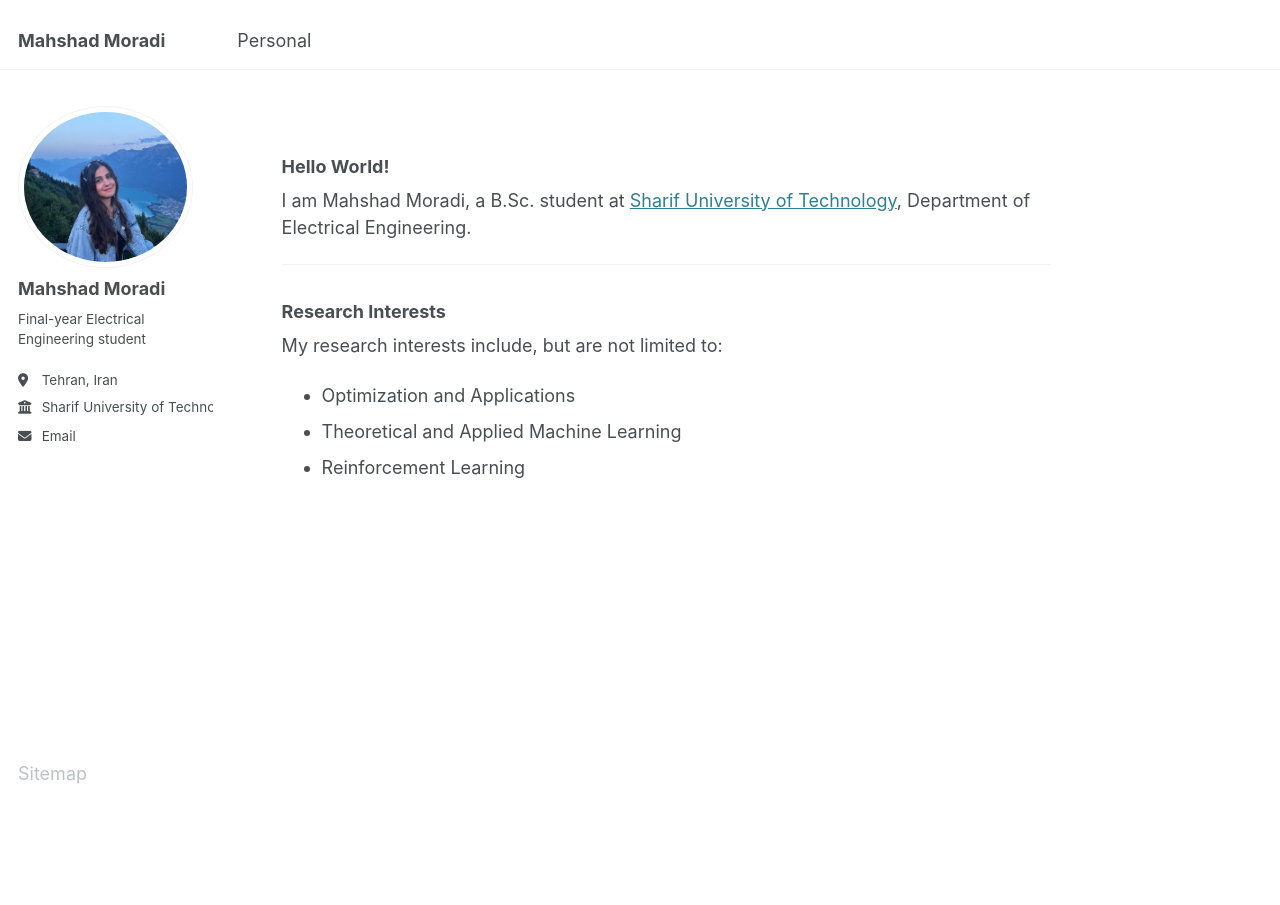
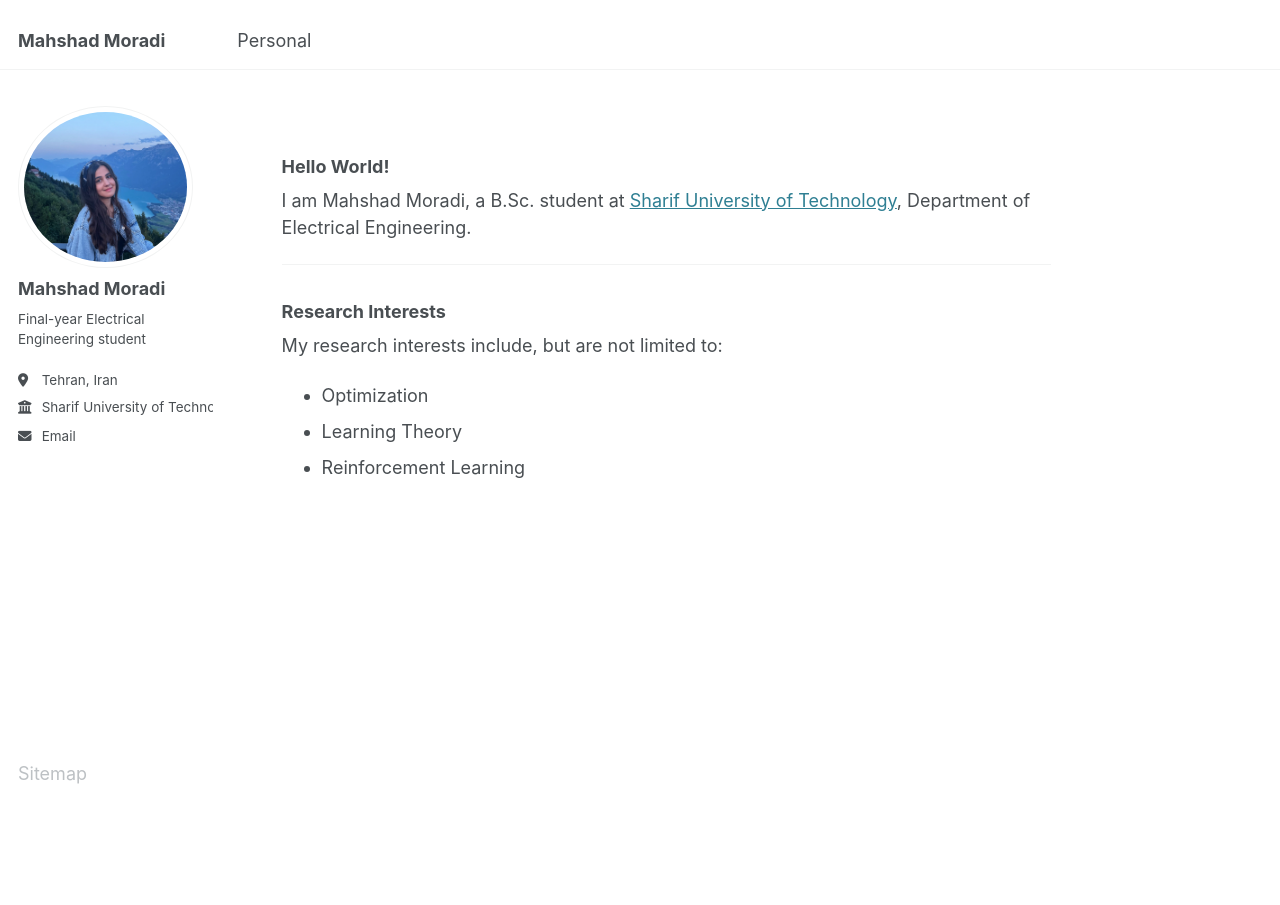
Before and after one commit to mahshadmoradi/mahshadmoradi.github.io, a Jekyll site: the page built from _pages/about.md, in a window 1280 px wide. Built offline with Jekyll 4.4.1, drawn with Linux system fonts in a browser that asks for light colours; a script that is not in the unit is left out.

Commit message:
Update about.md

```diff
--- a/_pages/about.md
+++ b/_pages/about.md
@@ -17,6 +17,6 @@ I am Mahshad Moradi, a  B.Sc. student at [Sharif University of Technology](https
 
 My research interests include, but are not limited to:
 
-- Optimization and Applications
-- Theoretical and Applied Machine Learning
+- Optimization
+- Learning Theory
 - Reinforcement Learning
```
